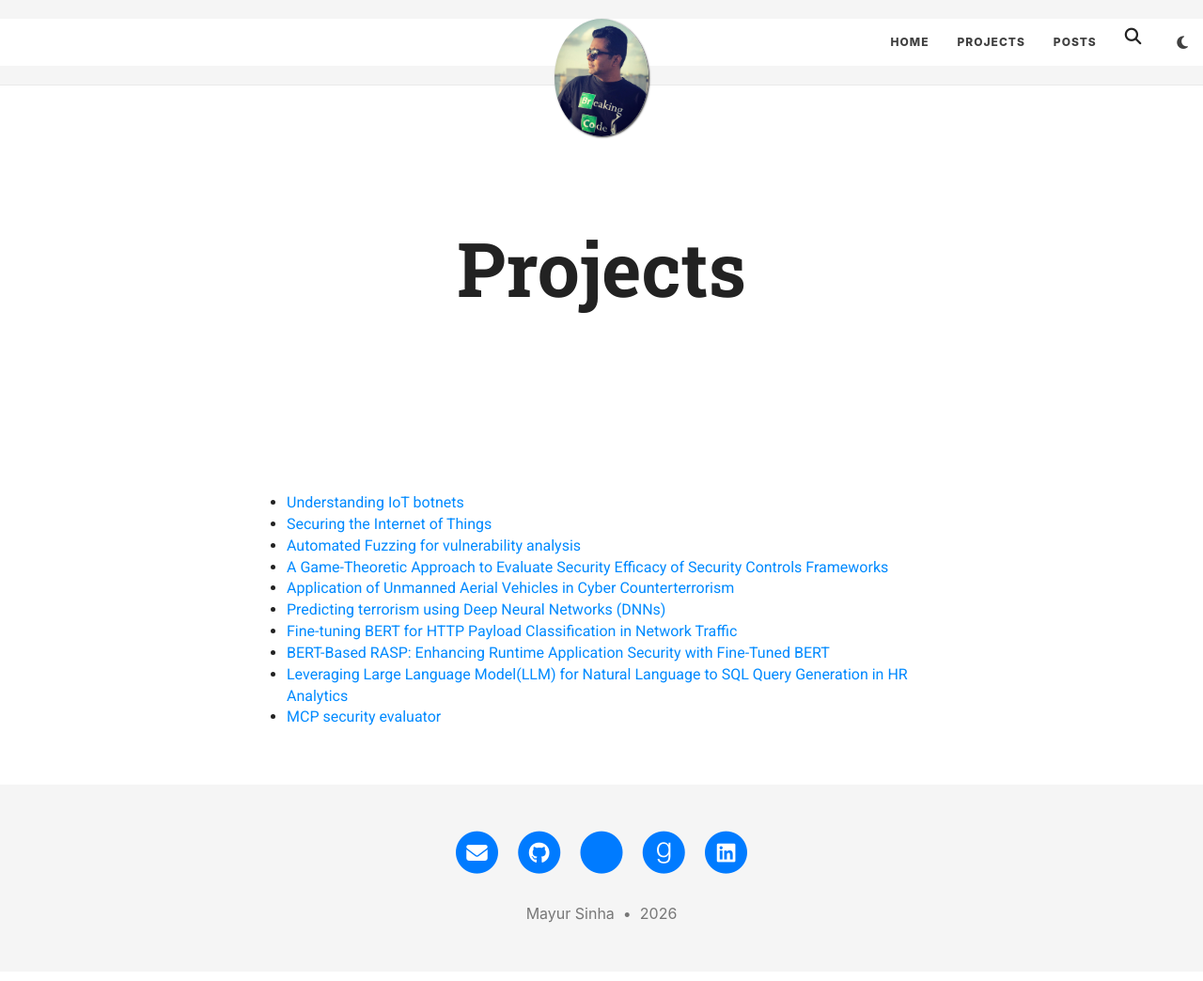
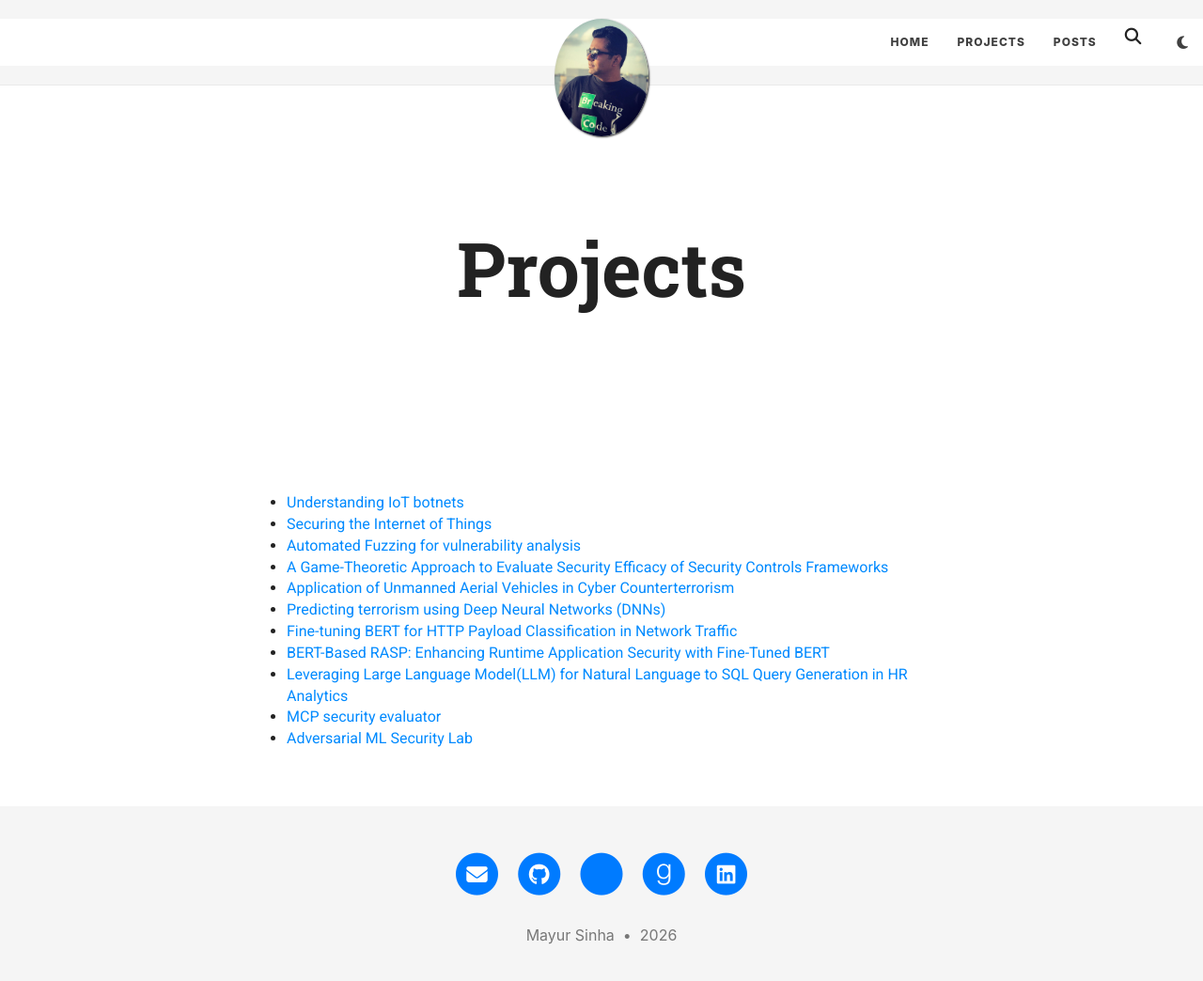
Before and after one commit to themayursinha/blog, a Jekyll site: the page built from projects.md, in a window 1280 px wide and 1057 px high. Shown: the top 1044 px of the window at 94% size. Built offline with Jekyll 4.4.1, drawn with Linux system fonts in a browser that asks for light colours.

Commit message:
adding a new project

```diff
--- a/projects.md
+++ b/projects.md
@@ -13,3 +13,4 @@ bigimg: /img/path.jpg
 * [BERT-Based RASP: Enhancing Runtime Application Security with Fine-Tuned BERT](https://www.researchgate.net/publication/377119657_BERT-Based_RASP_Enhancing_Runtime_Application_Security_with_Fine-Tuned_BERT1)
 * [Leveraging Large Language Model(LLM) for Natural Language to SQL Query Generation in HR Analytics](https://www.researchgate.net/publication/378125775_Leveraging_Large_Language_Model_LLMfor_Natural_Language_to_SQL_Query_Generation_in_HR_Analytics_A_Case_Study_on_IBM_Attrition_Dataset)
 * [MCP security evaluator](https://github.com/themayursinha/mcp-llm-security-evaluator)
+* [Adversarial ML Security Lab](https://github.com/themayursinha/adversarial-ml-lab)
```
